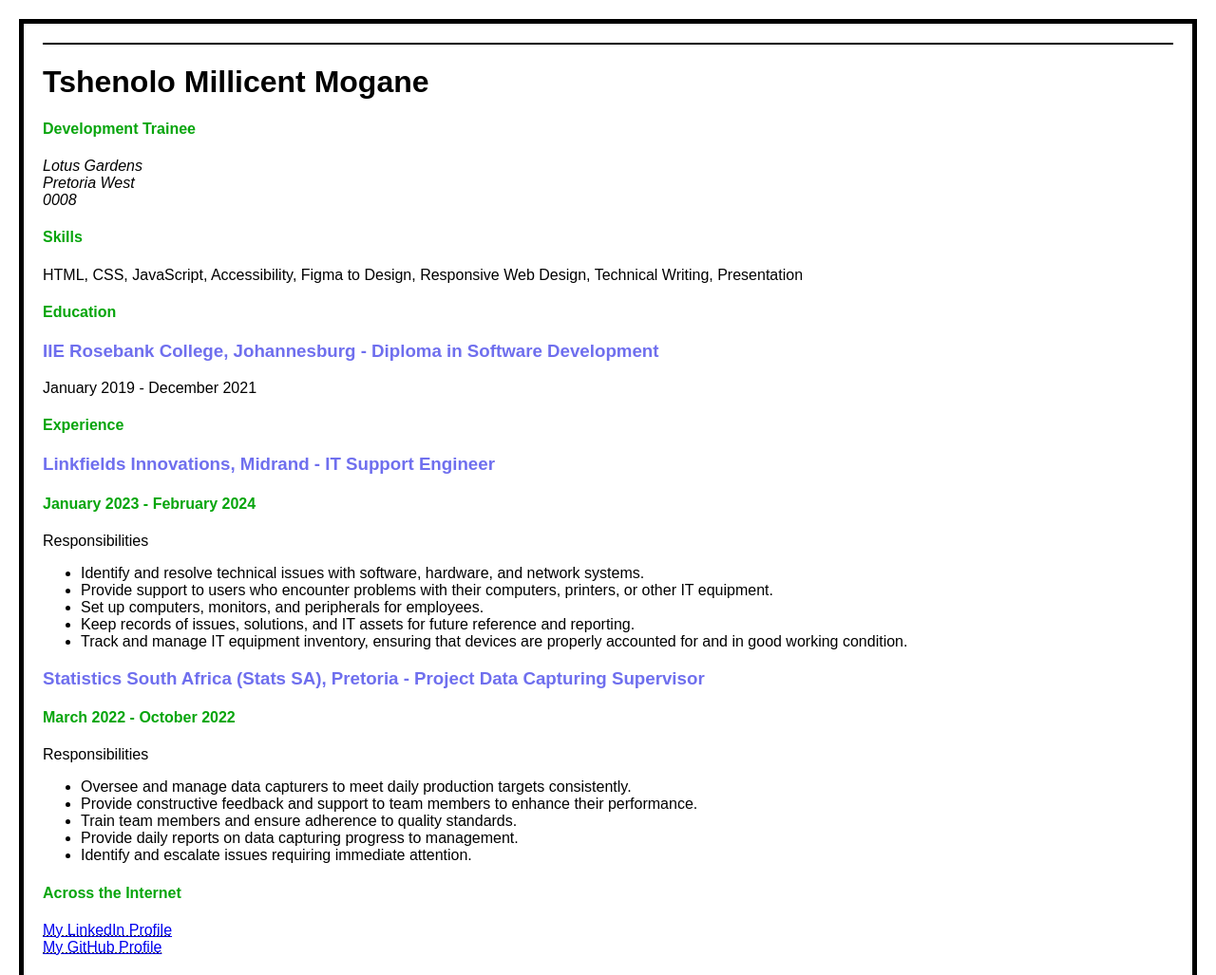
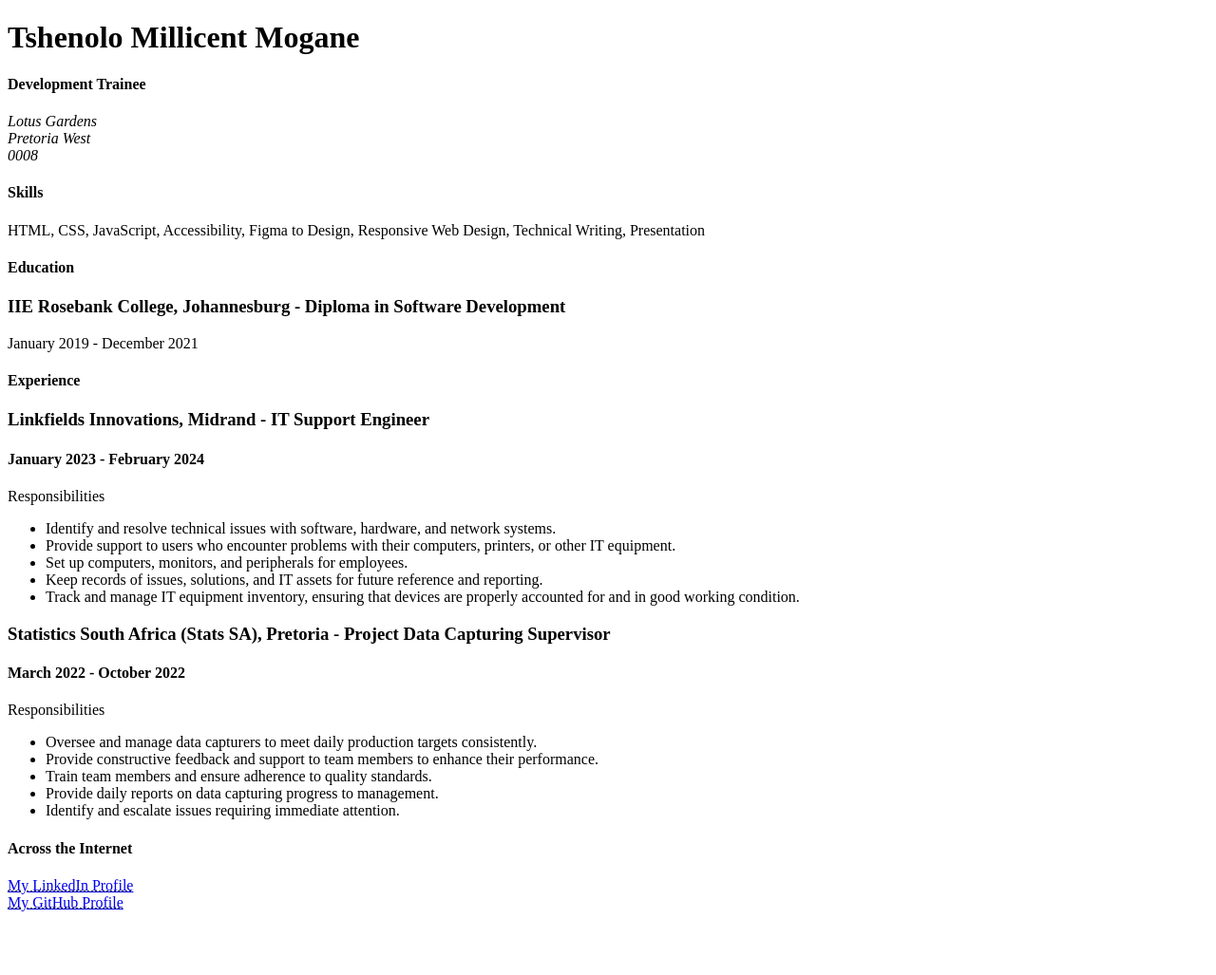
Before and after one commit to Millicent-Mogane/my-html-cv-project, a plain HTML site: page index.html in a window 1280 px wide. Shown: the top 1027 px of the page at 95% size. After the commit the page ends 968 px from the top, so only its background shows below. Drawn offline with Linux system fonts and the light colour scheme.

Commit message:
Update index.html 1

```diff
--- a/index.html
+++ b/index.html
@@ -16,26 +16,6 @@
     <meta property="og:description" content="Showcasing skills, education, and experience in IT and software development.">
     <meta property="og:image" content="CVfavicon.png">
 
-    <style>
-        body {
-            border: 5px solid black;
-            margin: 20px;
-            padding: 20px;
-            box-sizing: border-box;
-            font-family: arial, sans-serif;
-        }
-
-        h3 {
-            color: rgb(111, 111, 238);
-        }
-        h4 {
-            color: rgb(7, 165, 12);
-        }
-        .top-line {
-            border-top: 2px solid black;
-            margin-bottom: 10px;
-        }
-    </style>
 </head>
 <body>
 
```
